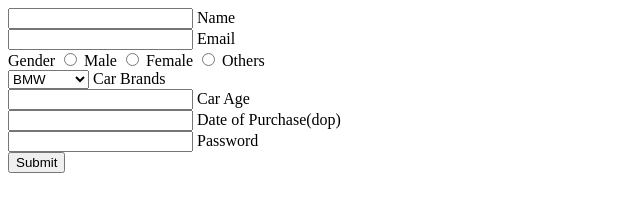
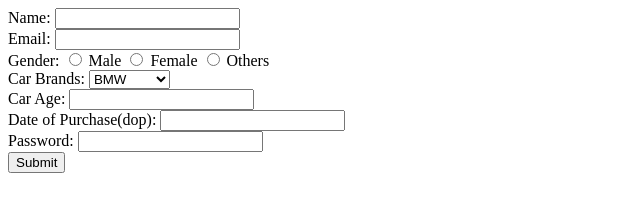
Before and after one commit to acciojob/car-insurance-form-Gangadhar0022, a website: page main.html in a window 1280 px wide. Shown: the whole page, without its empty margins (0-640 px from the left). Drawn offline with Linux system fonts and the light colour scheme.

Commit message:
created a submission

```diff
--- a/main.html
+++ b/main.html
@@ -9,15 +9,17 @@
 <body>
     <form action="#" method="post" target="_blank">
         <div>
+            <label for="Name">Name:</label>
+
             <input type="text" id="name">
-            <label for="Name">Name</label>
         </div>
         <div>
+            <label for="email">Email:</label>
+
     <input type="text"  id="email">
-    <label for="email">Email</label>
         </div>
         <div>
-     <label for="gender">Gender</label>
+     <label for="gender">Gender:</label>
      <input type="radio" name="gender" id="male" required>
      <label for="male">Male</label>
      <input type="radio" name="gender" id="female" required>
@@ -26,26 +28,29 @@
      <label for="others">Others</label>
        </div>
         <div>
+            <label for="carbrand">Car Brands:</label>
       <select  id="cars">
       <option value="BMW">BMW</option>
       <option value="Audi">Audi</option>
       <option value="Mercedez">Mercedez</option>
       </select>
 
-      <label for="carbrand">Car Brands</label>
         </div>
         <div>
+            <label for="car-age">Car Age:</label>
+
             <input type="numbers"  id="car-age">
-            <label for="car-age">Car Age</label>
 
         </div>
         <div>
+            <label for="dop">Date of Purchase(dop):</label>
+
          <input type="text"  id="dop">
-         <label for="dop">Date of Purchase(dop)</label>
         </div>
         <div>
+            <label for="password">Password:</label>
+
         <input type="text" name="" id="password">
-        <label for="password">Password</label>
         </div>
         <div>
         <button >Submit</button>
```
